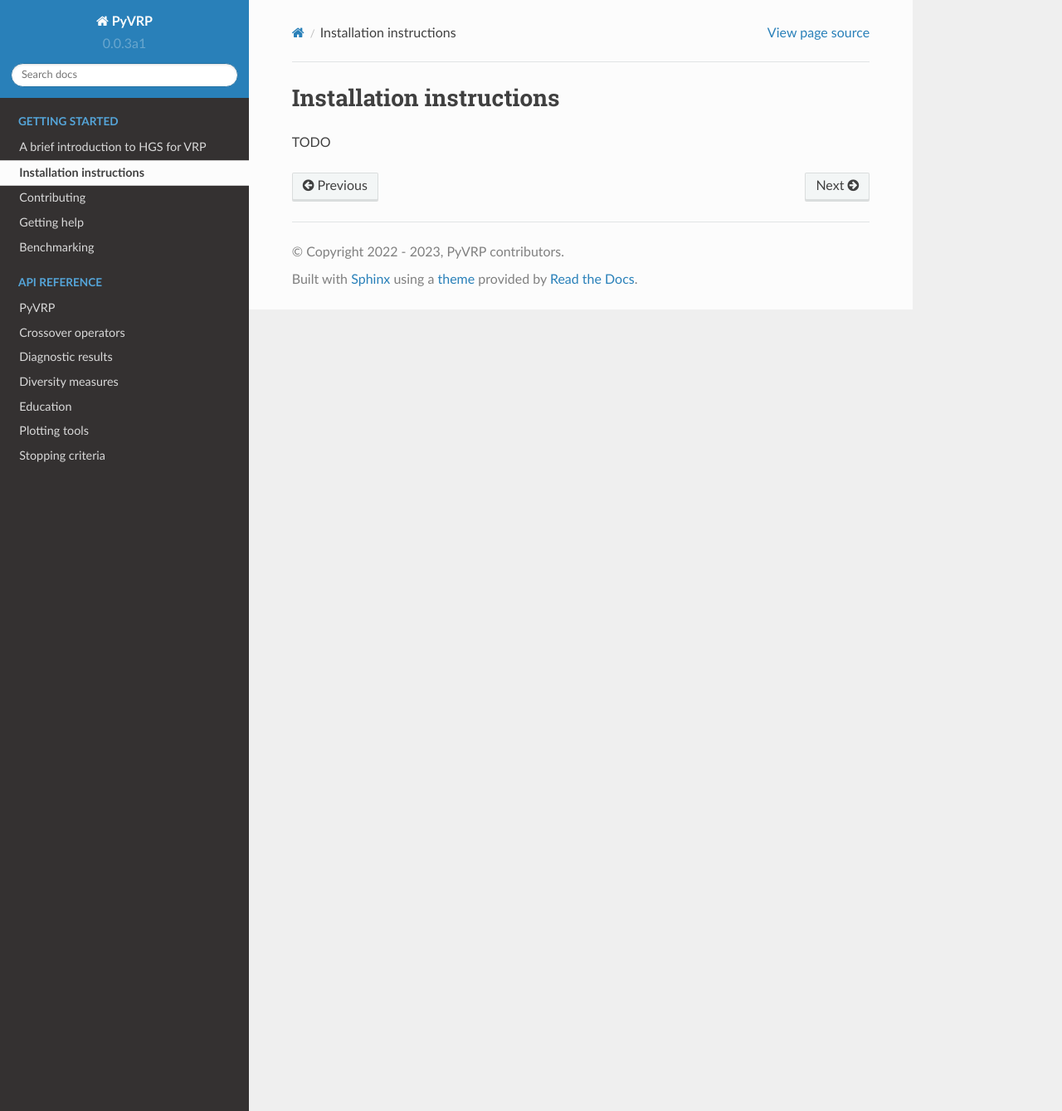
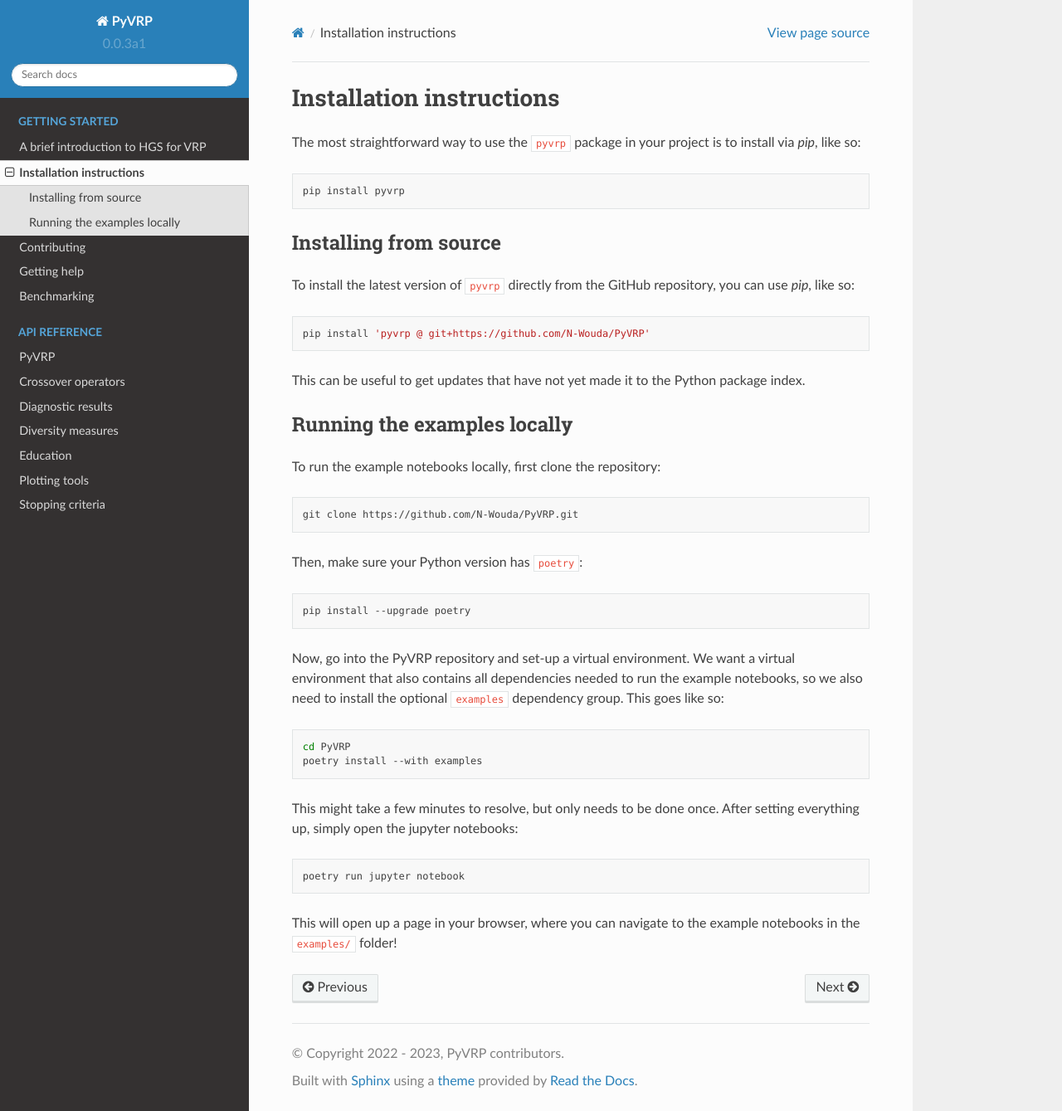
Before and after one commit to PyVRP/PyVRP, a Sphinx documentation site: the page built from docs/source/setup/installation.rst, in a window 1280 px wide and 1339 px high. Shown: the whole window at 83% size. Built offline with Sphinx 7.4.7 and the Read the Docs theme 2.0.0, drawn with Linux system fonts in a browser that asks for light colours; pages that are not in the unit, such as notebooks, are missing from menus.

Commit message:
Add user-style installation instructions

```diff
--- a/docs/source/setup/installation.rst
+++ b/docs/source/setup/installation.rst
@@ -1,4 +1,56 @@
 Installation instructions
 =========================
 
-TODO
+The most straightforward way to use the ``pyvrp`` package in your project is to install via *pip*, like so:
+
+.. code-block:: shell
+
+   pip install pyvrp
+
+
+Installing from source
+----------------------
+
+To install the latest version of ``pyvrp`` directly from the GitHub repository, you can use *pip*, like so:
+
+.. code-block:: shell
+
+   pip install 'pyvrp @ git+https://github.com/N-Wouda/PyVRP'
+
+This can be useful to get updates that have not yet made it to the Python package index.
+
+
+.. _running-locally:
+
+Running the examples locally
+----------------------------
+
+To run the example notebooks locally, first clone the repository:
+
+.. code-block:: shell
+
+   git clone https://github.com/N-Wouda/PyVRP.git
+
+Then, make sure your Python version has ``poetry``:
+
+.. code-block:: shell
+
+   pip install --upgrade poetry
+
+Now, go into the PyVRP repository and set-up a virtual environment.
+We want a virtual environment that also contains all dependencies needed to run the example notebooks, so we also need to install the optional ``examples`` dependency group.
+This goes like so:
+
+.. code-block:: shell
+
+   cd PyVRP
+   poetry install --with examples
+
+This might take a few minutes to resolve, but only needs to be done once.
+After setting everything up, simply open the jupyter notebooks:
+
+.. code-block:: shell
+
+   poetry run jupyter notebook
+
+This will open up a page in your browser, where you can navigate to the example notebooks in the ``examples/`` folder!
```
